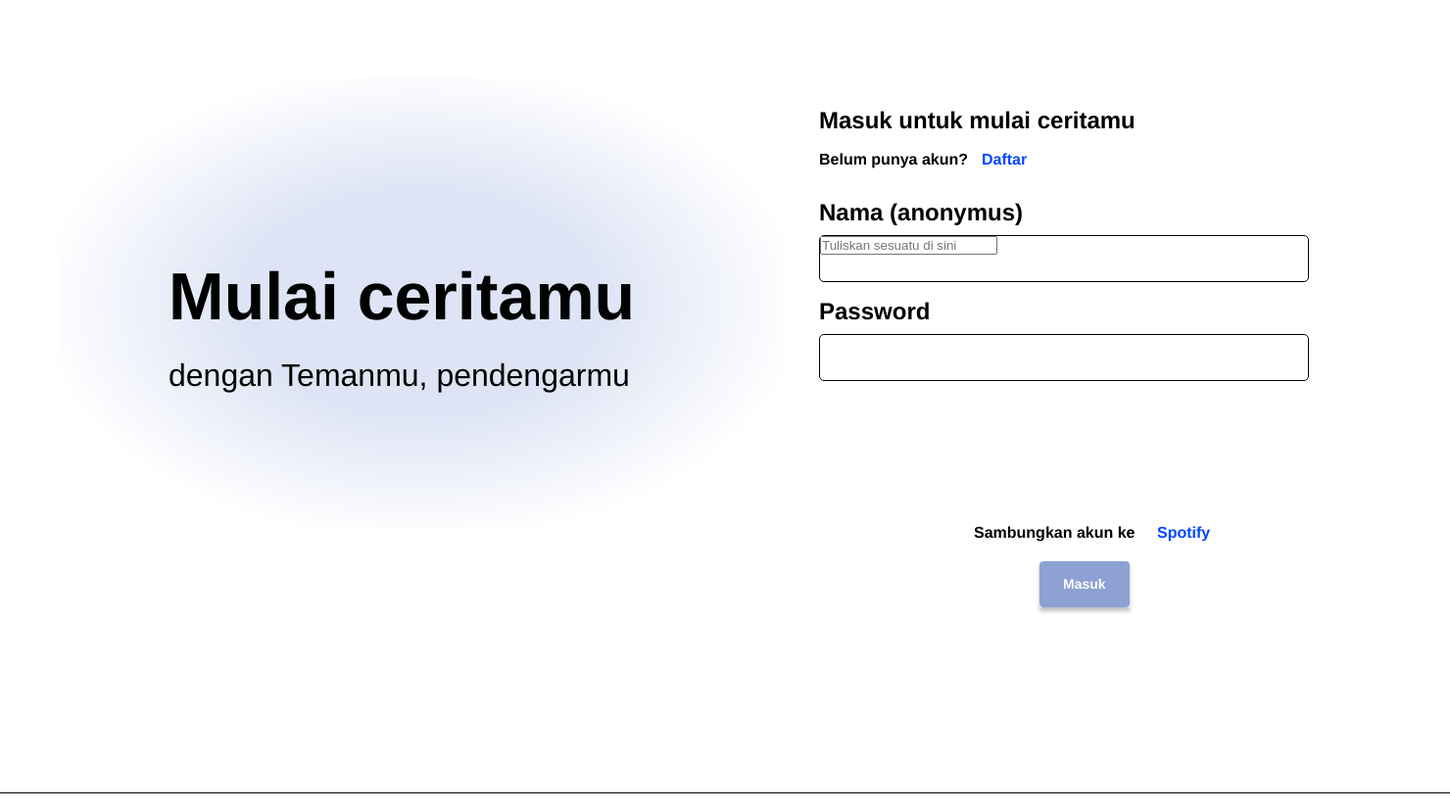
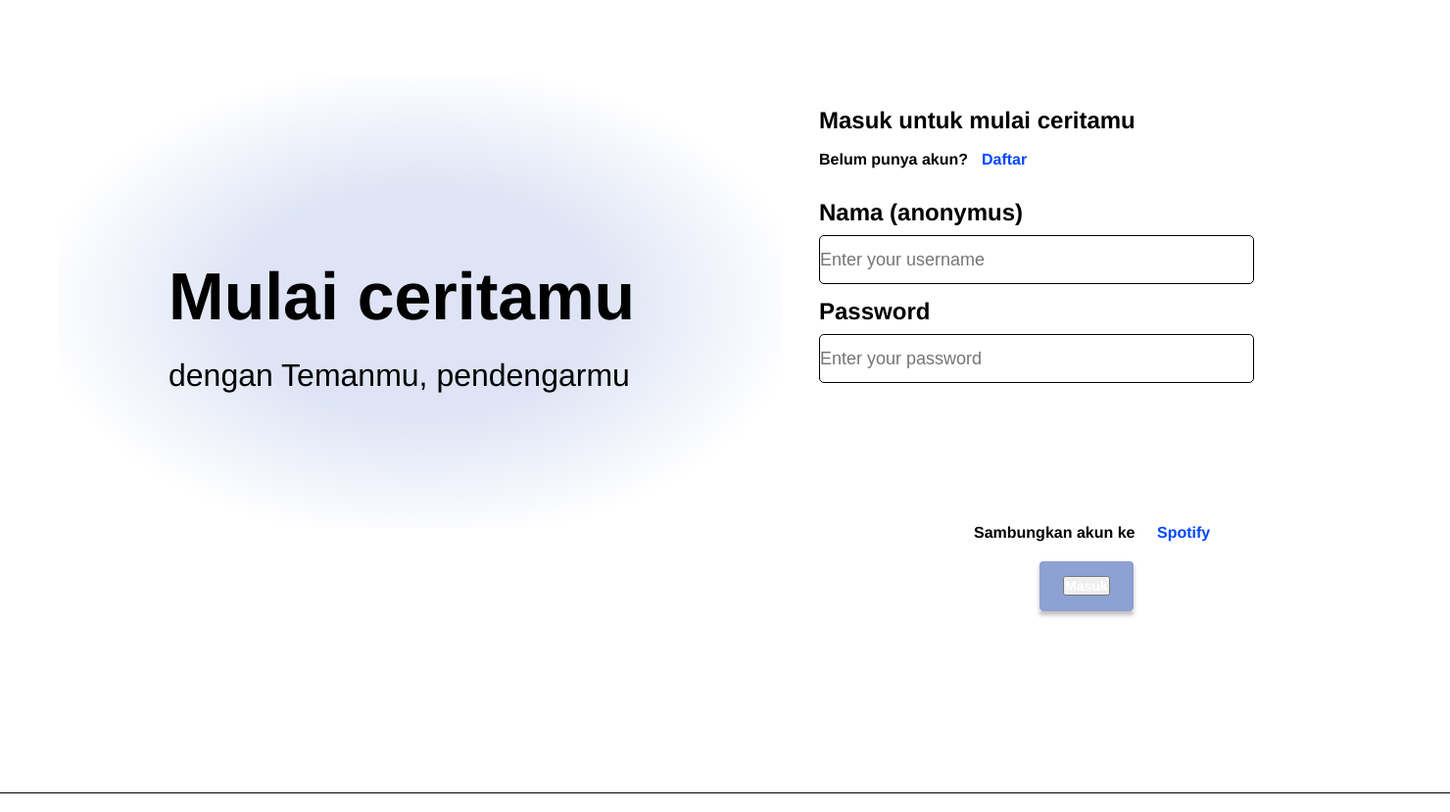
Before and after one commit to V1nh3r/Temanmu.com, a PHP site: page /login.html in a window 1480 px wide. Shown: the part 231-1060 px from the top of the page at 98% size. Run offline with PHP 8.4, Linux system fonts and the light colour scheme.

Commit message:
LOGIN FIX
edward benerin tombol masuk sama merapihkan CSS halaman

```diff
--- a/login.html
+++ b/login.html
@@ -54,13 +54,17 @@
         <div class="body-7"><div class="body-8">Nama (anonymus)</div></div>
         <div class="body-9"><div class="body-8">Password</div></div>
         <div class="rectangle">
-          <form class="custom-form">
-              <input type="text" name="textbox" id="textbox" placeholder="Tuliskan sesuatu di sini">
+          <form>
+            <input type="text" name="username" placeholder="Enter your username" />
+            <input type="password" name="password" placeholder="Enter your password" />
+
           </form>
         </div>
-        <div class="rectangle-2"></div>
+
+
         <div class="primary-button-m">
-          <div class="primary-button-m-wrapper"><div class="primary-button-m-2">Masuk</div></div>
+          <div class="primary-button-m-wrapper"> <button type="submit"  class="primary-button-m-2">Masuk</button>
+          </div>
         </div>
         <div class="body-10"><div class="body-4">Sambungkan akun ke</div></div>
         <div class="body-11"><div class="body-6">Spotify</div></div>
--- a/style_login.css
+++ b/style_login.css
@@ -411,29 +411,36 @@
     left: 836px;
   }
 
-  .landing-masuk-noreen .rectangle {
+
+
+  input[type="text"] {
+    width: 30%;
+    height: 50px;
+    font-size: 18px;
     top: 471px;
     position: absolute;
-    width: 500px;
-    height: 48px;
     left: 836px;
     background-color: #ffffff;
     border-radius: 5px;
     border: 1px solid;
     border-color: #000000;
-  }
 
-  .landing-masuk-noreen .rectangle-2 {
+}
+input[type="password"] {
+  width: 30%;
+    height: 50px;
+    font-size: 18px;
     top: 572px;
     position: absolute;
-    width: 500px;
-    height: 48px;
     left: 836px;
     background-color: #ffffff;
     border-radius: 5px;
     border: 1px solid;
     border-color: #000000;
-  }
+
+}
+
+
 
   .landing-masuk-noreen .primary-button-m {
     display: inline-flex;
```
